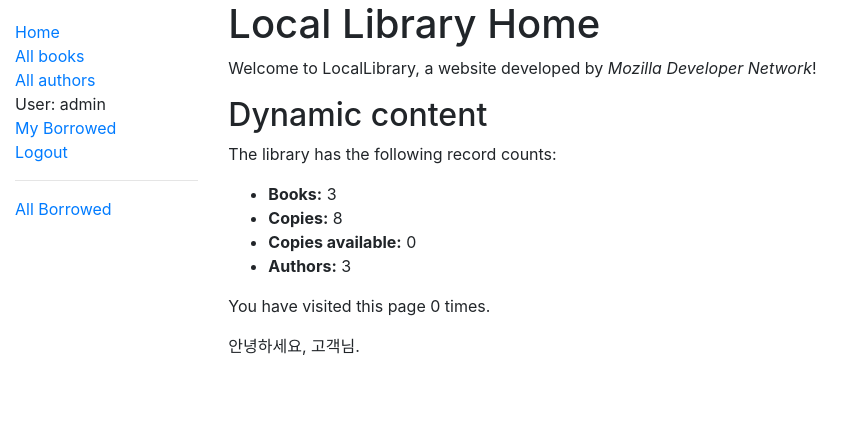
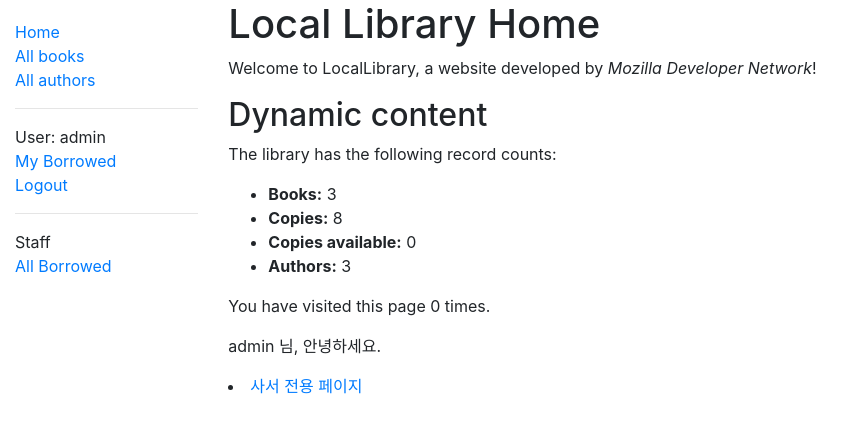
Before and after one commit to jhrac9145/locallibrary, a Django app: page /catalog/ in a window 1280 px wide. Shown: the top 433 px of the page, without its empty margins (0-864 px from the left). Run offline with Django 3.2, Linux system fonts and the light colour scheme; a user stored in the database is signed in; data comes from the database, SQL or seed files in the repository; both versions use the stored data as it was after the commit; some libraries are stand-ins or nearby versions.

Commit message:
Part8 20200130.13.0

```diff
--- a/catalog/templates/base_generic.html
+++ b/catalog/templates/base_generic.html
@@ -21,12 +21,14 @@
             <li><a href="{% url 'index' %}">Home</a></li>
             <li><a href="{% url 'books' %}">All books</a></li>
             <li><a href="{% url 'authors' %}">All authors</a></li>
+            <hr>
             {% if user.is_authenticated %}
               <li>User: {{ user.get_username }}</li>
               <li><a href="{% url 'my-borrowed' %}">My Borrowed</a></li>
               <li><a href="{% url 'logout'%}?next={{request.path}}">Logout</a></li>
             {% if user.is_staff %}
               <hr>
+              <li>Staff</li>
               <li><a href="{% url 'all-borrowed' %}">All Borrowed</a></li>
             {% endif%}
             {% else %}
--- a/catalog/templates/index.html
+++ b/catalog/templates/index.html
@@ -21,9 +21,9 @@
   <p>You have visited this page {{ num_visits }}{% if num_visits == 1 %} time{% else %} times{% endif %}.</p>
 
   {% if user.is_authenticated %}
-    {% if user.username == "박준현" %}
+    {% if user.username == "박준현" or user.username == "admin" %}
      <p>{{ user.get_username }} 님, 안녕하세요.</p>
-     <li><a href="{% url 'my-borrowed' %}">VIP 전용 페이지</a></li>
+     <li><a href="{% url 'all-borrowed' %}">사서 전용 페이지</a></li>
     {% else %}
       <p>안녕하세요, 고객님.</p>
     {% endif %}
```
Also changed, not shown: db.sqlite3.
